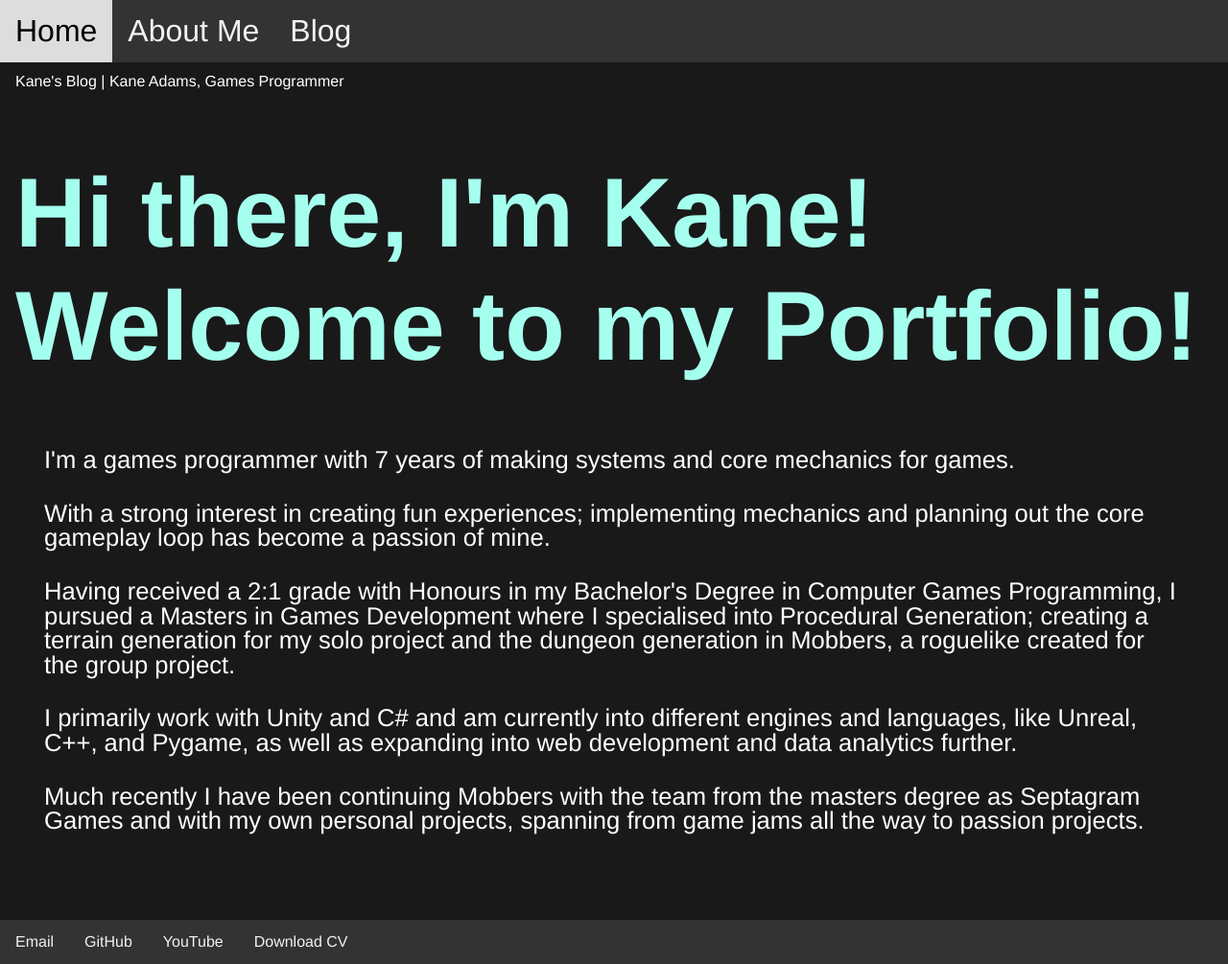
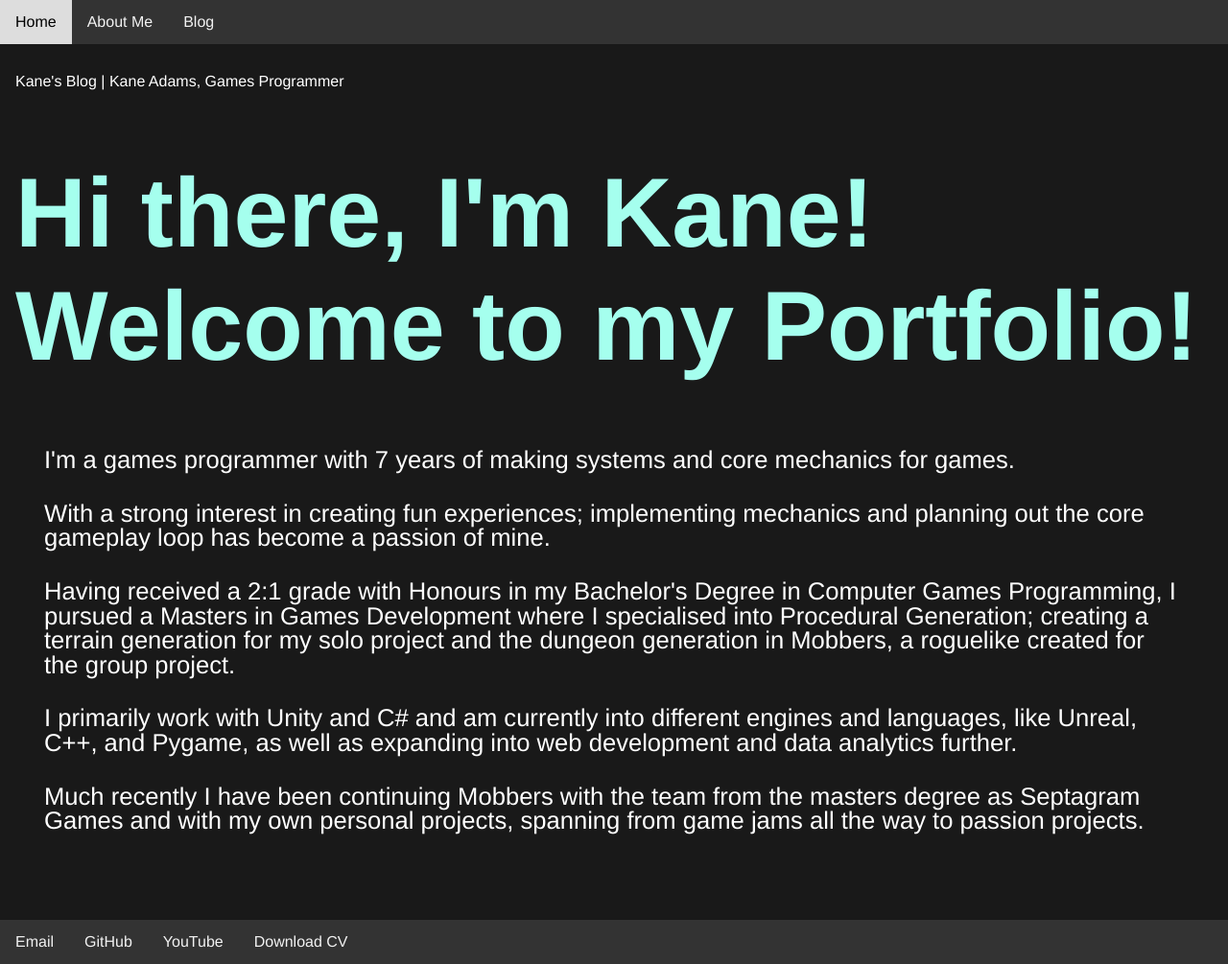
Before and after one commit to KaneAdams-Dev/KaneAdams-Dev.github.io, a Jekyll site: the page built from index.html, in a window 1280 px wide and 1005 px high. Shown: the whole window at 96% size. Built offline with Jekyll 4.4.1, drawn with Linux system fonts in a browser that asks for light colours; Markdown is read by kramdown in place of the engine named in the settings.

Commit message:
Nav bar and Game Embed
Edited Navbar to change font size when on desktop and mobile screens
Embedded WebGL game into site to test

```diff
--- a/Projects/Mobbers.html
+++ b/Projects/Mobbers.html
@@ -21,6 +21,11 @@ title: Mobbers | Lead Programmer
                 allow="accelerometer; autoplay; clipboard-write; encrypted-media; gyroscope; picture-in-picture; web-share"
                 referrerpolicy="strict-origin-when-cross-origin" allowfullscreen></iframe>
             </div>
+            <div class="iframe-container">
+                <iframe
+                src="https://kaneadams-dev.github.io/Perlin-Noise-Test-2/" frameborder="0"
+                allow="accelerometer" allowfullscreen></iframe>
+            </div>
         </div>
 
         <br>
--- a/css/style.css
+++ b/css/style.css
@@ -21,7 +21,6 @@ body {
     color: #f2f2f2;
     text-align: center;
     padding: 14px 16px;
-    font-size: 32px;
 }
 
 .topnav a:hover {
@@ -34,11 +33,11 @@ body {
     display: none;
 }
 
-.topnav a:checked {
+/* .topnav a:checked {
     background: #ddd;
     color: black;
     text-decoration: none;
-}
+} */
 
 .bottomnav {
     background-color: #333;
@@ -178,7 +177,6 @@ button {
     color:#333b3a;
     background-color: #A5FFEE;
     width: 100%;
-
 }
 
 .Gallery {
@@ -193,6 +191,10 @@ button {
 }
 
 @media screen and (max-width: 640px) {
+    .topnav a {
+        font-size: 32px;
+    }
+
     .topnav a:not(:first-child) {display: none;}
     .topnav a.icon {
         float: right;
```
